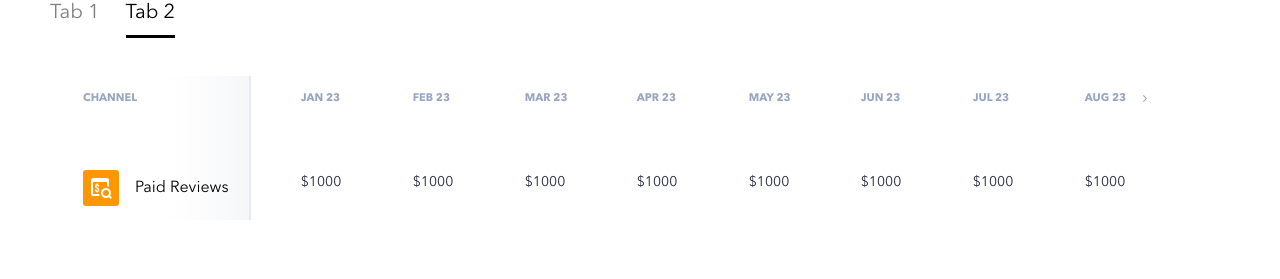
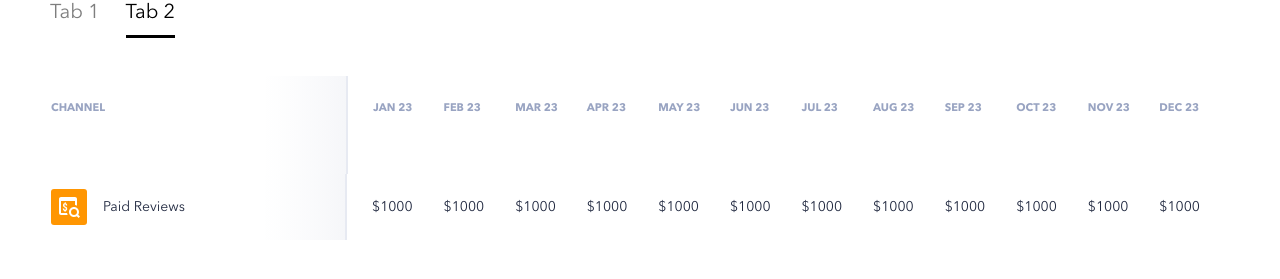
Before and after one commit to TonyIvanova/budget-plan, a React (Create React App) app: page / in a window 1280 px wide. Both pictures are taken after a click on the button "Tab 2". Shown: the part 531-810 px from the top of the page. Built offline with nearby package versions, Linux system fonts and the light colour scheme.

Commit message:
Intermediate changes

```diff
--- a/src/components/Channel/Channel.js
+++ b/src/components/Channel/Channel.js
@@ -24,7 +24,7 @@ const Channel = ({ channel, setChannelBudget }) => {
 
   useEffect(() => {
     debounceBudgetChange(channel.id, budget);
-  }, [budget, channel.id, debounceBudgetChange]);
+  }, [budget, channel.id]);
 
   const onHeaderClick = () => {
     toggleChannel(channel.id);
--- a/src/components/ChannelsReview/ChannelsReview.css
+++ b/src/components/ChannelsReview/ChannelsReview.css
@@ -1,19 +1,14 @@
-.channels-container {
-  display: flex;
-  width: calc(100% - 50px);
-}
-.channels-titles-container {
-  display: flex;
-  row-gap: 16px;
-  column-gap: 16px;
-  flex-direction: column;
-  border-right: 2px solid #b2bbd550;
-  width: 213px;
-  padding-left: 33px;
-  padding-top: 15px;
+.channels-table {
+  width: 100%;
 }
 
-.gray-title {
+.channels-table {
+  border-collapse: collapse;
+  border-spacing: 0;
+  width: 100%;
+}
+
+.channels-table th {
   color: #99a4c2;
   font-family: AvenirNext;
   font-size: 11px;
@@ -22,74 +17,44 @@
   line-height: 16px;
   text-transform: uppercase;
   padding-bottom: 33px;
-}
-
-.channels-titles {
-  display: flex;
-  gap: 16px;
-  flex-direction: row;
-  align-items: center;
+  text-align: left;
   height: 64px;
 }
 
-.channels-data-grid-container {
-  position: relative;
-  width: calc(100%);
-  overflow: hidden;
-  margin: 0 25px;
-}
-
-.channels-data-grid {
-  position: absolute;
-  display: grid;
-  gap: 32px;
-  grid-template-columns: repeat(12, 80px);
-  overflow: hidden;
-  padding-top: 15px;
-  padding-left: 25px;
-}
-
-.arrow {
-  z-index: 3;
-  position: absolute;
-  right: 0;
-  top: 11px;
-  padding: 8px;
-  background-color: white;
-}
-
-.arrow.left {
-  position: absolute;
-  left: 0;
-  top: 11px;
-  padding: 8px;
-  background-color: white;
-  transform: rotateZ(180deg);
-}
-.arrow.left:hover {
-  cursor: pointer;
-  transform: scale(1.5) rotateZ(180deg);
-}
-
-.arrow:hover {
-  cursor: pointer;
-  transform: scale(1.5);
-}
-
-.slide-right {
-  right: 0;
-}
-
-.slide-left {
-  left: 0;
-}
-
-.channels-value {
+.channels-table tr {
   height: 64px;
   color: #222a41;
   font-family: AvenirNext;
   font-size: 14px;
   font-style: normal;
   font-weight: 500;
+  line-height: 21px; /* 150% */
+}
+
+.channel-title {
+  display: flex;
+  align-items: center;
+  height: 64px;
+  gap: 16px;
+}
+
+.channels-table td:nth-child(2),
+.channels-table th:nth-child(2) {
+  padding-left: 25px;
+}
+
+.channels-table td:nth-child(1),
+.channels-table th:nth-child(1) {
+  width: 293px !important;
+  max-width: 293px;
+}
+
+.channels-table td {
+  color: #222a41;
+  font-family: AvenirNext;
+  font-size: 14px;
+  font-style: normal;
+  font-weight: 500;
   line-height: 20px; /* 142.857% */
+  width: 112px;
 }
--- a/src/components/ChannelsReview/ChannelsReview.js
+++ b/src/components/ChannelsReview/ChannelsReview.js
@@ -11,30 +11,37 @@ const ChannelsReview = () => {
   const { channels } = useChannels();
   const [isSlideLeft, setIsSlideLeft] = React.useState(true);
 
-  const channelsTitles = channels.map((channel) => {
+  const getChannelValues = (channel) => {
+    return channel?.budget?.distribution?.map((value, index) => {
+      return <td>${value.value}</td>;
+    });
+  };
+
+  const tableValues = channels?.map((channel) => {
     return (
-      <div key={channel.id} className="channels-titles">
-        <img src={channelIcon} alt={channel.name} />
-        {channel.name}
-      </div>
+      <tr>
+        <td
+          className="channel-title"
+          style={{
+            backgroundImage: `url(${background})`,
+            backgroundRepeat: "repeat-y",
+            backgroundPositionX: "right",
+            borderRight: "2px solid #b2bbd550",
+          }}
+        >
+          <img src={channelIcon} alt={channel?.name} />
+          {channel?.name}
+        </td>
+        {getChannelValues(channel)}
+      </tr>
     );
   });
 
-  const channelValues = channels.map((channel) => {
-    return channel.budget.distribution.map((value, index) => {
+  const monthsHeaders = months.map((month, index) => {
     return (
-        <div key={channel.id} className="channels-value">
-          ${value.value}
-        </div>
-      );
-    });
-  });
-
-  const monthsTable = months.map((month, index) => {
-    return (
-      <p key={index} className="months gray-title">
+      <th key={index} className="months gray-title">
         {month}
-      </p>
+      </th>
     );
   });
 
@@ -47,50 +54,67 @@ const ChannelsReview = () => {
   };
 
   return (
-    <div className="channels-container">
-      <div
-        className="channels-titles-container"
+    <table className="channels-table">
+      <thead>
+        <th
           style={{
             backgroundImage: `url(${background})`,
             backgroundRepeat: "repeat-y",
             backgroundPositionX: "right",
+            borderRight: "2px solid #b2bbd550",
           }}
         >
-        <p className="gray-title">CHANNEL</p>
+          Channel
+        </th>
+        {monthsHeaders}
+      </thead>
+      <tbody>{tableValues}</tbody>
+    </table>
 
-        {channelsTitles}
-      </div>
-      <div className="channels-data-grid-container">
-        {!isSlideLeft && (
-          <img
-            src={smallArrow}
-            alt="arrow"
-            className="arrow left"
-            onClick={() => onSlide("left")}
-          />
-        )}
+    // <div className="channels-container">
+    //   <div
+    //     className="channels-titles-container"
+    //     style={{
+    //       backgroundImage: `url(${background})`,
+    //       backgroundRepeat: "repeat-y",
+    //       backgroundPositionX: "right",
+    //     }}
+    //   >
+    //     <p className="gray-title">CHANNEL</p>
 
-        <div
-          className={
-            isSlideLeft
-              ? "channels-data-grid slide-left"
-              : "channels-data-grid slide-right"
-          }
-        >
-          {monthsTable}
-          {channelValues}
-        </div>
+    //     {channelsTitles}
+    //   </div>
+    //   <div className="channels-data-grid-container">
+    //     {!isSlideLeft && (
+    //       <img
+    //         src={smallArrow}
+    //         alt="arrow"
+    //         className="arrow left"
+    //         onClick={() => onSlide("left")}
+    //       />
+    //     )}
 
-        {isSlideLeft && (
-          <img
-            src={smallArrow}
-            alt="arrow"
-            className="arrow"
-            onClick={() => onSlide("right")}
-          />
-        )}
-      </div>
-    </div>
+    //     <div
+    //       className={
+    //         isSlideLeft
+    //           ? "channels-data-grid slide-left"
+    //           : "channels-data-grid slide-right"
+    //       }
+    //     >
+    //       {monthsTable}
+    //       {channelValues}
+    //     </div>
+
+    //     {isSlideLeft && (
+    //       <img
+    //         src={smallArrow}
+    //         alt="arrow"
+    //         className="arrow"
+    //         onClick={() => onSlide("right")}
+    //       />
+    //     )}
+    //   </div>
+    // </div>
   );
 };
 
--- a/src/context/BudgetContext.js
+++ b/src/context/BudgetContext.js
@@ -50,10 +50,14 @@ export const BudgetProvider = ({ children }) => {
     })
   );
 
+  const initializeBudget = (channelId) => {
+    // get budget from channels if exiists
+    // if not, initialize with default values
+  };
+
   const updateBudget = ({ frequency, allocation, baseline }) => {
     const budget = generateBudget({ frequency, allocation, baseline });
     setBudget(budget);
-    console.info("Budget updated");
   };
 
   const updateDistribution = (newDistribution) => {
@@ -108,8 +112,3 @@ export const BudgetAllocation = {
   Equal: "equal",
   Manual: "manual",
 };
-
-// export const BudgetContext = createContext({
-//   budget: generateBudget(Frequency.Annually, BudgetAllocation.Equal, 12000),
-//   setBudget: (budget) => {},
-// });
--- a/src/context/ChannelsContext.js
+++ b/src/context/ChannelsContext.js
@@ -29,8 +29,12 @@ export const ChannelsProvider = ({ children }) => {
   };
 
   const addChannel = (newChannel) => {
-    closeAll();
-    setChannels([...channels, newChannel]);
+     const updatedChannels = channels.map((channel) => {
+       channel = { ...channel, isOpen: false };
+       return channel;
+     });
+     setChannels([...updatedChannels, newChannel]);
+
   };
 
   const toggleChannel = (channelId) => {
```
Lines whose indentation alone changed are shown as unchanged.
